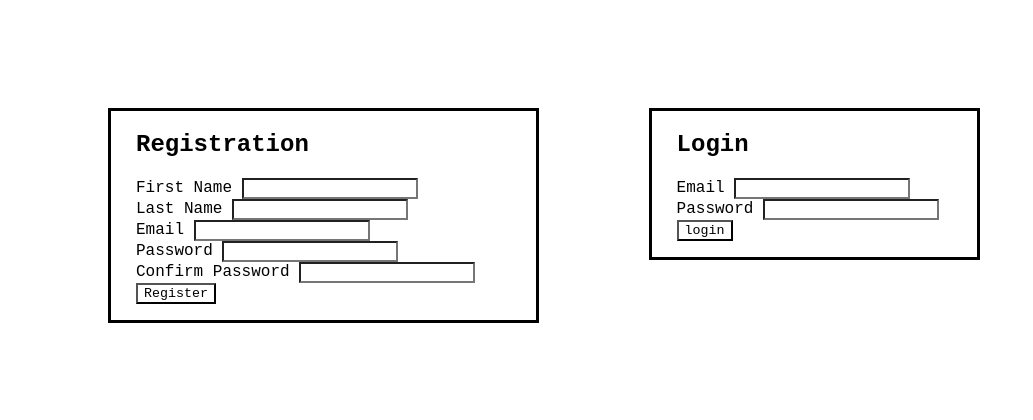
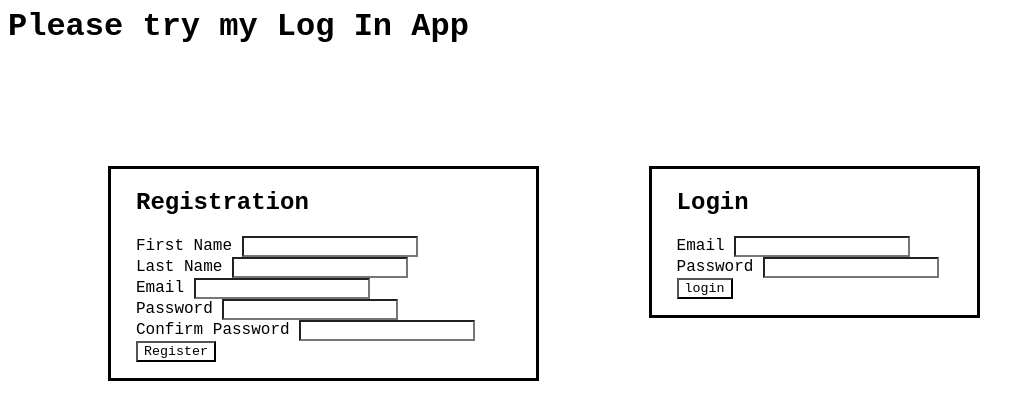
Before and after one commit to gregraudenbush/loginreg, a Django app: page / in a window 1280 px wide. Shown: the top 420 px of the page, without its empty margins (0-1033 px from the left). Run offline with Django 3.2, Linux system fonts and the light colour scheme; parts of the project's set-up code (start-up, migrations or seed data) failed here and were passed over.

Commit message:
upload test

```diff
--- a/apps/third_app/templates/third_app/index.html
+++ b/apps/third_app/templates/third_app/index.html
@@ -6,7 +6,7 @@
       <link rel="stylesheet" href="{% static 'third_app/style.css' %}" media="screen" title="no title"  charset="utf-8">
     </head>
     <body>
-
+        <h1> Please try my Log In App</h1>
             {% if messages %}
                 {% for message in messages %}
                     <h1 class="error">{{ message }}</h1>
```
